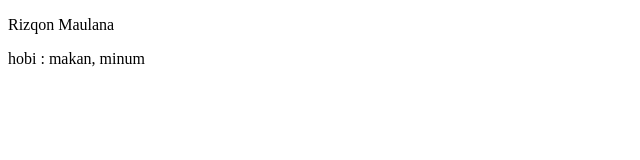
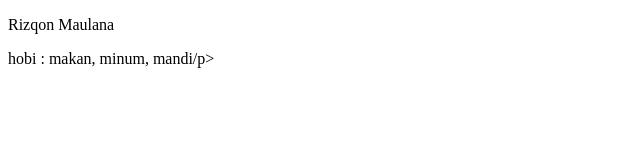
Before and after one commit to rizqonmaulana/belajargit-potdev, a plain HTML site: page index.html in a window 1280 px wide. Shown: the full height of the page, 0-640 px from the left. Drawn offline with Linux system fonts and the light colour scheme.

Commit message:
add hobby

```diff
--- a/index.html
+++ b/index.html
@@ -8,6 +8,6 @@
   </head>
   <body>
     <p>Rizqon Maulana</p>
-    <p>hobi : makan, minum</p>
+    <p>hobi : makan, minum, mandi/p></p>
   </body>
 </html>
```
